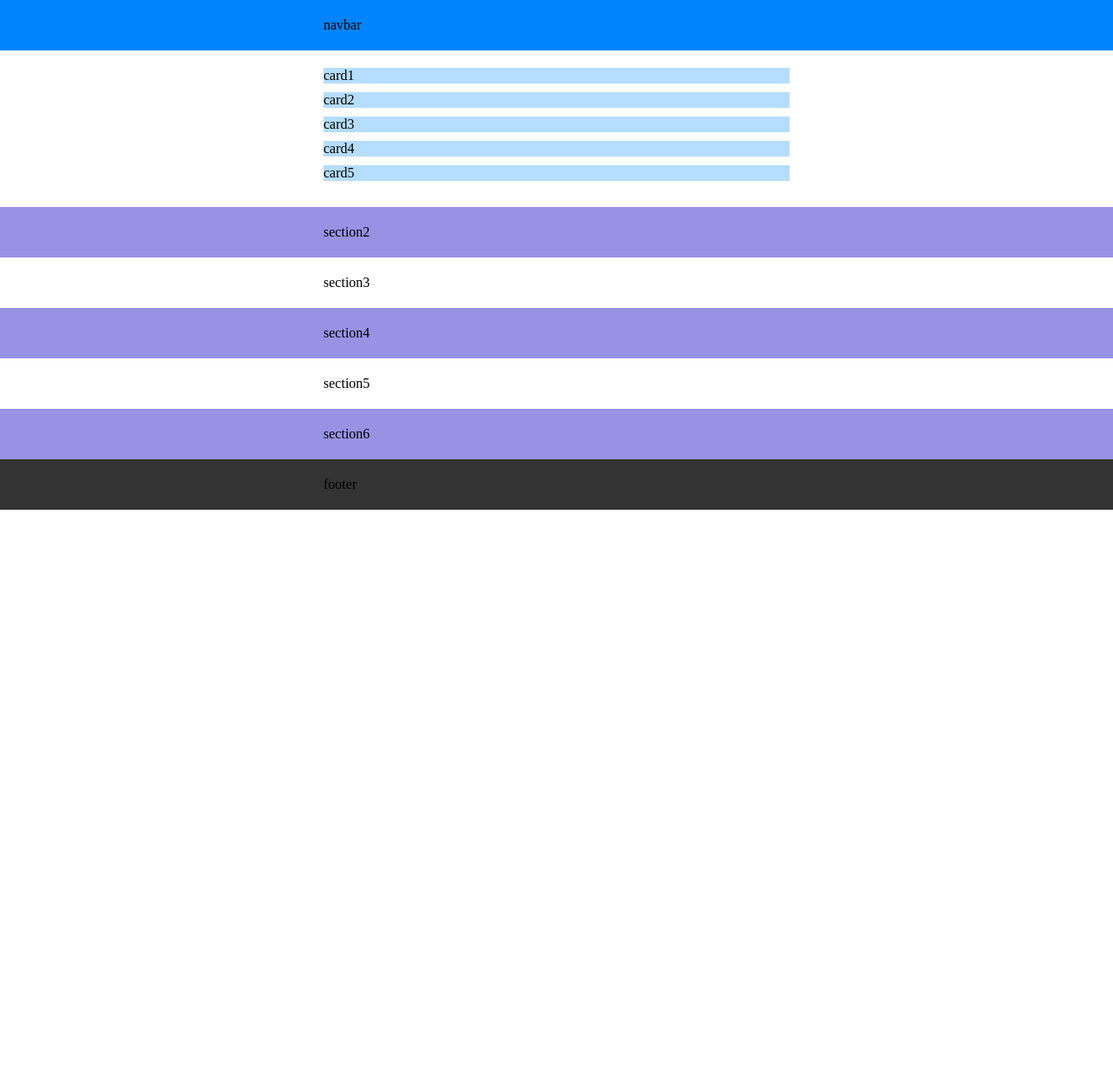
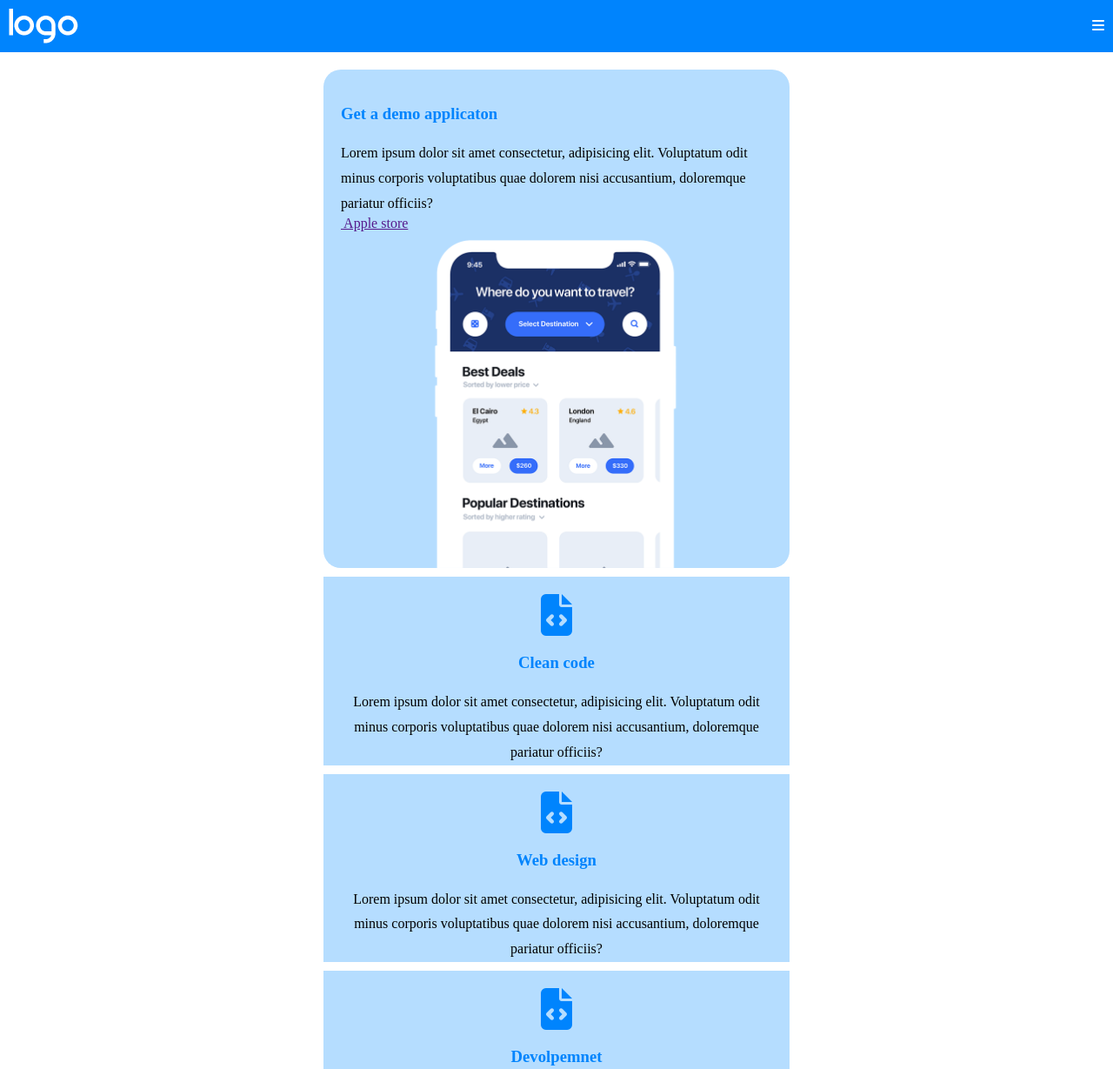
Before and after one commit to ManuelMaisano/htmlcss-responsive-layout, a plain HTML site: page index.html in a window 1280 px wide. Shown: the top 1229 px of the page at 87% size. Before the commit the page ends 800 px from the top, so only its background shows below. Drawn offline with Linux system fonts and the light colour scheme.

Commit message:
Add first section

```diff
--- a/index.html
+++ b/index.html
@@ -1,50 +1,99 @@
 <!DOCTYPE html>
 <html lang="en">
+
 <head>
     <meta charset="UTF-8">
     <meta name="viewport" content="width=device-width, initial-scale=1.0">
+    <link rel="stylesheet" href="https://cdnjs.cloudflare.com/ajax/libs/font-awesome/6.5.1/css/all.min.css"
+        integrity="sha512-DTOQO9RWCH3ppGqcWaEA1BIZOC6xxalwEsw9c2QQeAIftl+Vegovlnee1c9QX4TctnWMn13TZye+giMm8e2LwA=="
+        crossorigin="anonymous" referrerpolicy="no-referrer" />
     <link rel="stylesheet" href="./style.css">
     <title>Responsive layout</title>
 </head>
+
 <body>
     <header class="bg-navbar ">
-        <nav class="cointaner">
-            navbar
+        <div id="logo">
+            <img src="./img/logo.png" alt="logo">
+        </div>
+        <nav class="text-white ">
+            <i class="fa-solid fa-bars"></i>
+            <ul>
+                <li><a href="#"></a>Planning</li>
+                <li><a href="#"></a>Testimonial</li>
+                <li><a href="#"></a>Features</li>
+                <li><a href="#"></a>About us</li>
+                <li><a href="#"></a>Get started</li>
+            </ul>
         </nav>
     </header>
     <main>
         <section class="sectionwhite" id="info">
             <div class="cointaner">
-                <div class="card">card1</div>
-                <div class="card">card2</div>
-                <div class="card">card3</div>
-                <div class="card">card4</div>
-                <div class="card">card5</div>
+                <div class="card small-rounded ">
+                    <div class="text-content">
+                        <h3 class="text-blue">Get a demo applicaton</h3>
+                        <p>Lorem ipsum dolor sit amet consectetur, adipisicing elit. Voluptatum odit minus corporis
+                           voluptatibus quae dolorem nisi accusantium, doloremque pariatur officiis?
+                        </p>
+                        <a href="">
+                            <i class="fa-brands fa-applle"></i>
+                            Apple store
+                        </a>
+                    </div>
+                    <div class="img-content">
+                        <img src="./img/phone.png" alt="phone">
+                    </div>
+                </div>
+                <div class="card text-center">
+                    <i class="icon fa-solid fa-file-code text-blue"></i>
+                    <h3 class="text-blue">Clean code</h3>
+                    <p>Lorem ipsum dolor sit amet consectetur, adipisicing elit. Voluptatum odit minus corporis
+                        voluptatibus quae dolorem nisi accusantium, doloremque pariatur officiis?</p>
+                </div>
+                <div class="card text-center">
+                    <i class="icon fa-solid fa-file-code text-blue"></i>
+                    <h3 class="text-blue">Web design</h3>
+                    <p>Lorem ipsum dolor sit amet consectetur, adipisicing elit. Voluptatum odit minus corporis
+                        voluptatibus quae dolorem nisi accusantium, doloremque pariatur officiis?</p>
+                </div>
+                <div class="card text-center">
+                    <i class="icon fa-solid fa-file-code text-blue"></i>
+                    <h3 class="text-blue">Devolpemnet</h3>
+                    <p>Lorem ipsum dolor sit amet consectetur, adipisicing elit. Voluptatum odit minus corporis
+                        voluptatibus quae dolorem nisi accusantium, doloremque pariatur officiis?</p>
+                </div>
+                <div class="card text-center">
+                    <i class="icon fa-solid fa-file-code text-blue"></i>
+                    <h3 class="text-blue">Branding</h3>
+                    <p>Lorem ipsum dolor sit amet consectetur, adipisicing elit. Voluptatum odit minus corporis
+                        voluptatibus quae dolorem nisi accusantium, doloremque pariatur officiis?</p>
+                </div>
             </div>
         </section>
         <section class="sectionviolet" id="custom-app">
             <section class="cointaner">
-                section2
+                custom
             </section>
         </section>
         <section class="sectionwhite" id="partner">
             <div class="cointaner">
-                section3
+                partner
             </div>
         </section>
         <section class="sectionviolet" id="work-with-us">
             <div class="cointaner">
-                section4
+                work with us
             </div>
         </section>
         <section class="sectionwhite" id="about-us">
             <div class="cointaner">
-                section5
+                about us
             </div>
         </section>
-        <section class="sectionviolet" id="get-started">
+        <section class="sectionviolet" id="calltoaction">
             <div class="cointaner">
-                section6
+                call to action
             </div>
         </section>
     </main>
@@ -55,4 +104,5 @@
     </footer>
 
 </body>
+
 </html>
--- a/style.css
+++ b/style.css
@@ -31,6 +31,73 @@ ul{
 .bg-footer{
     background-color: var(--color-footer);
 }
+ img{
+    width: 100%;
+    display: block;
+ }
+/* ----UTILTY TEXT */
+.text-center{
+    text-align: center;
+}
+.text-contrast{
+    color: var(--color-itsfree);
+}
+.text-violet{
+    color: var(--color-section-main);
+}
+.text-white{
+    color: var(--color-section2-main);
+}
+.text-blue{
+    color: var(--color-navbar);
+}
+/* --------- */
+
+/* ----border---- */
+.small-rounded{
+    border-radius: 20px;
+}
+.big-rounded{
+    border-radius: 40px;
+}
+.circle{
+    border-radius: 50%;
+}
+
+header {
+    display: flex;
+    justify-content: space-between;
+    align-items: center;
+    padding: 10px;
+    width: 100%;
+
+
+}
+header nav ul{
+    position: absolute;
+    top: 0;
+    right: 0;
+    width: 200px;
+    border: 1px solid var(--color-navbar);
+    background-color: var(--color-section2-main);
+    color: var(--color-navbar);
+    display: none;
+
+}
+header nav{
+    position: relative;
+}
+header nav:hover ul{
+    display: flex;
+    flex-direction: column;
+    padding: 10px;
+
+}
+
+header nav a {
+    display: block;
+    padding: 5px 10px;
+}
 
 
 
@@ -39,9 +106,39 @@ ul{
     margin: 0 auto;
     padding: 20px;
 }
+p{
+    line-height: 1.8;
+}
+h3{
+    margin: 20px 0;
+}
 
 /* layoutmain */
+
+#info{
+}
+
 .card{
+    padding: 20px;
     margin-bottom: 10px;
     background-color: var(--color-cardheader);
 }
+.icon{
+    font-size: 3em;
+}
+.img-content{
+    width: 70%;
+    margin: 0 auto;
+}
+#info .cointaner>.card{
+    padding-bottom: 0;
+}
+
+
+
+
+
+
+
+
+/* ----MEDIA QUERY */
```
